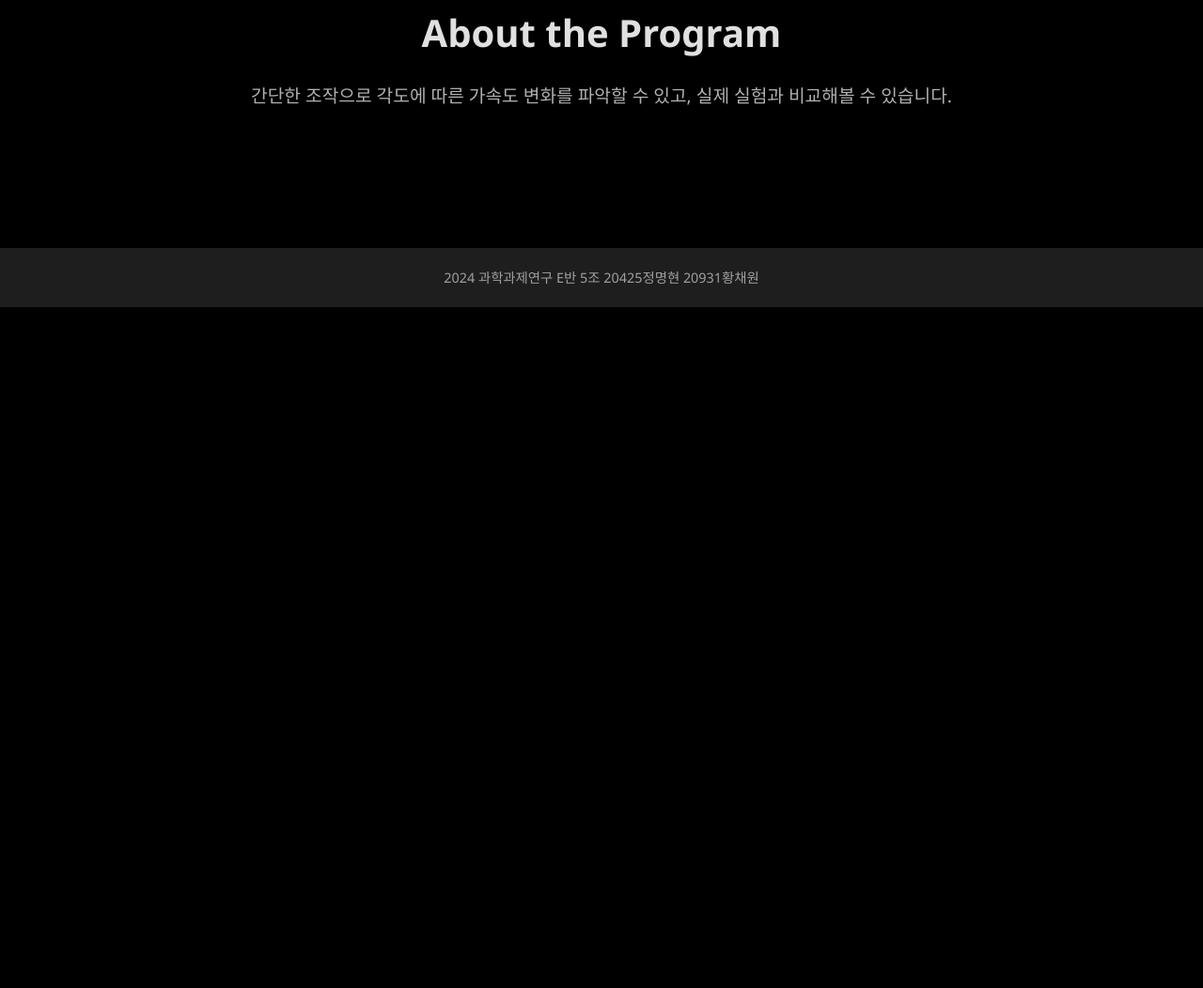
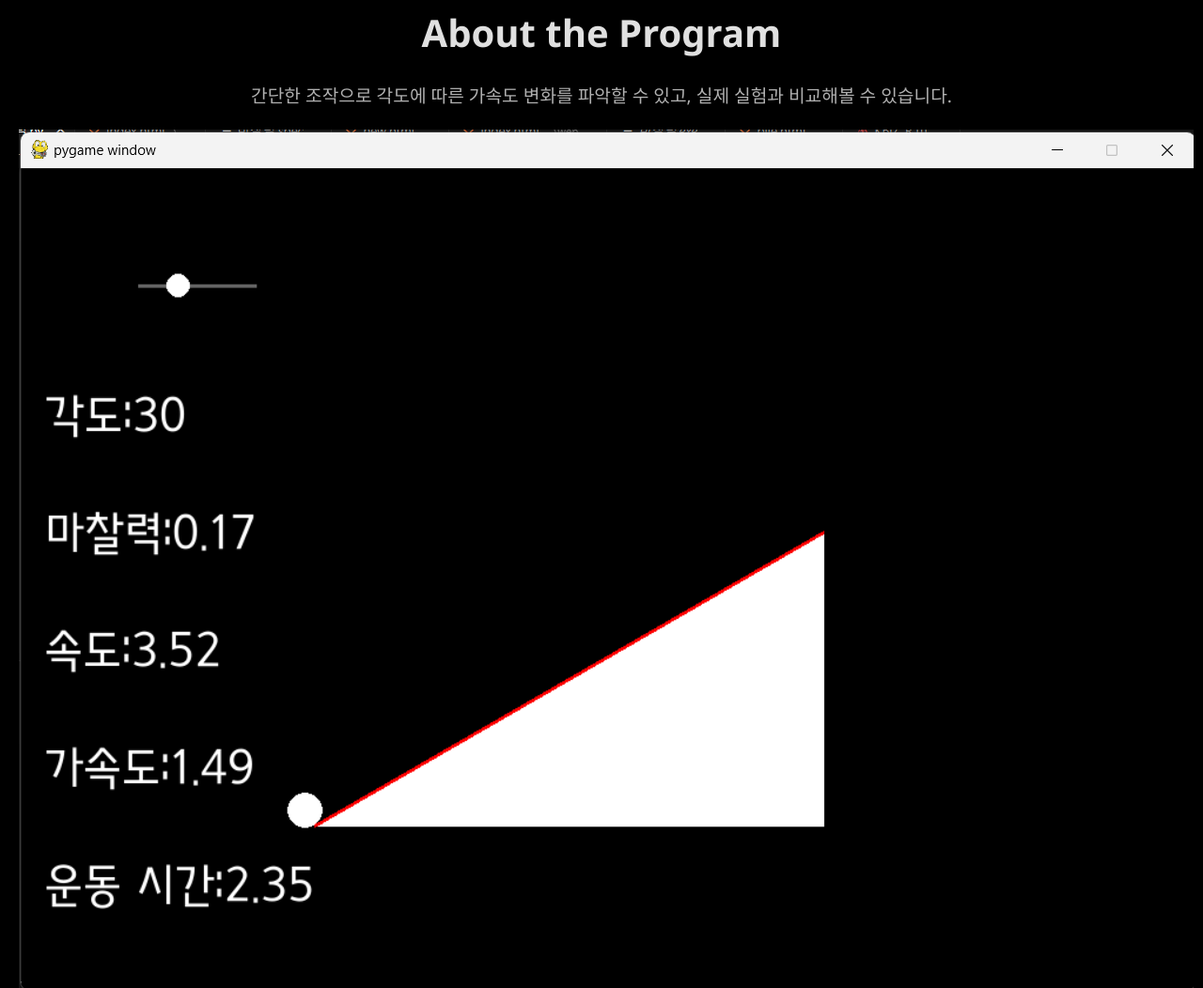
Before and after one commit to JUNGCCI/science-website, a plain HTML site: page index.html in a window 1280 px wide. Shown: the part 755-1807 px from the top of the page at 94% size. Before the commit the page ends 1082 px from the top, so only its background shows below. Drawn offline with Linux system fonts and the light colour scheme.

Commit message:
Update index.html

```diff
--- a/index.html
+++ b/index.html
@@ -31,7 +31,7 @@
     <section id="about">
         <h2>About the Program</h2>
         <p>간단한 조작으로 각도에 따른 가속도 변화를 파악할 수 있고, 실제 실험과 비교해볼 수 있습니다.</p>
-        <img src="">
+        <img src="스크린샷 2024-09-10 101549.png">
     </section>
 
     <footer>
```
